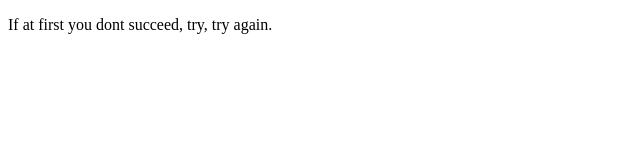
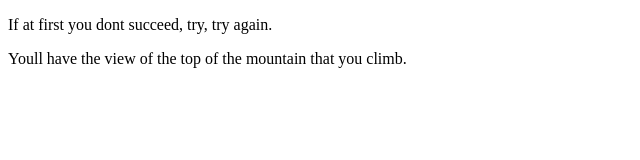
Before and after one commit to Wendelsena/frases.devjr, a plain HTML site: page index.html in a window 1280 px wide. Shown: the whole page, without its empty margins (0-640 px from the left). Drawn offline with Linux system fonts and the light colour scheme.

Commit message:
frase motivacional 2

```diff
--- a/index.html
+++ b/index.html
@@ -8,5 +8,6 @@
 </head>
 <body>
     <p> If at first you dont succeed, try, try again. </p>
+    <p> Youll have the view of the top of the mountain that you climb. </p>
 </body>
 </html>
```
